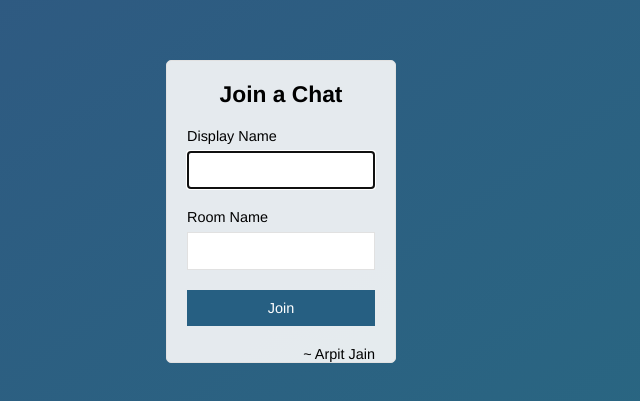
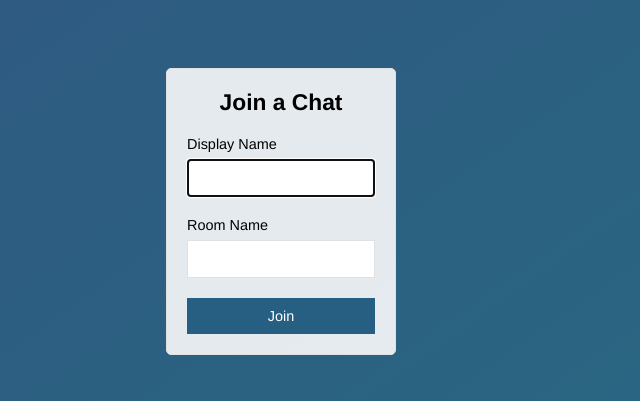
Before and after one commit to arpit9616/node-chat-app, a website: page public/index.html in a window 1280 px wide. Shown: the part 189-590 px from the top of the page, without its empty margins (359-999 px from the left). Drawn offline with Linux system fonts and the light colour scheme.

Commit message:
Add author to HTML files

```diff
--- a/public/index.html
+++ b/public/index.html
@@ -3,6 +3,7 @@
 <head>
     <meta charset="utf-8" />
     <meta http-equiv="X-UA-Compatible" content="IE=edge">
+    <meta name="author" content="Arpit Jain">
     <title>Join | ChatApp</title>
     <meta name="viewport" content="width=device-width, initial-scale=1, user-scalable=no">
     <link rel="stylesheet" type="text/css" media="screen" href="/css/styles.css" />
@@ -24,7 +25,6 @@
             <div class="form-field">
                 <button type="submit">Join</button>
             </div>
-            <div style="text-align: right"><h2><!--&#169;-->~ Arpit Jain</h2></div>
         </form>
     </div>
 </body>
```
Also changed, not shown: public/chat.html (+1 -0 lines).
